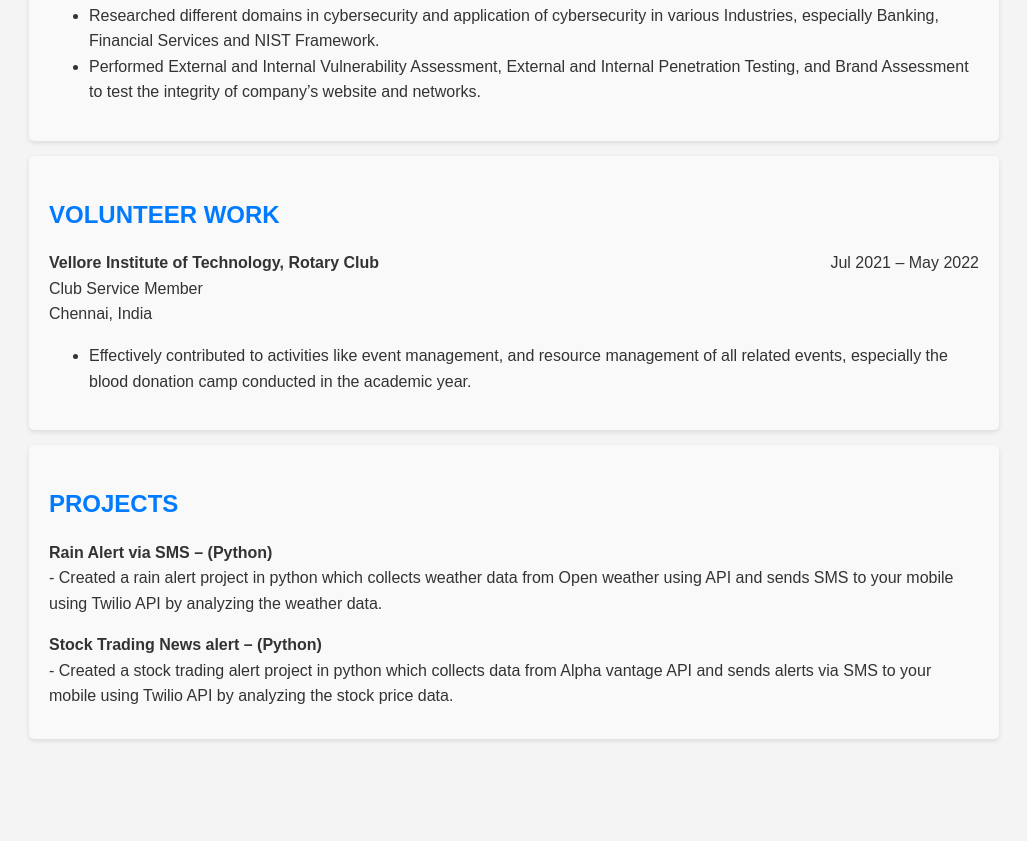
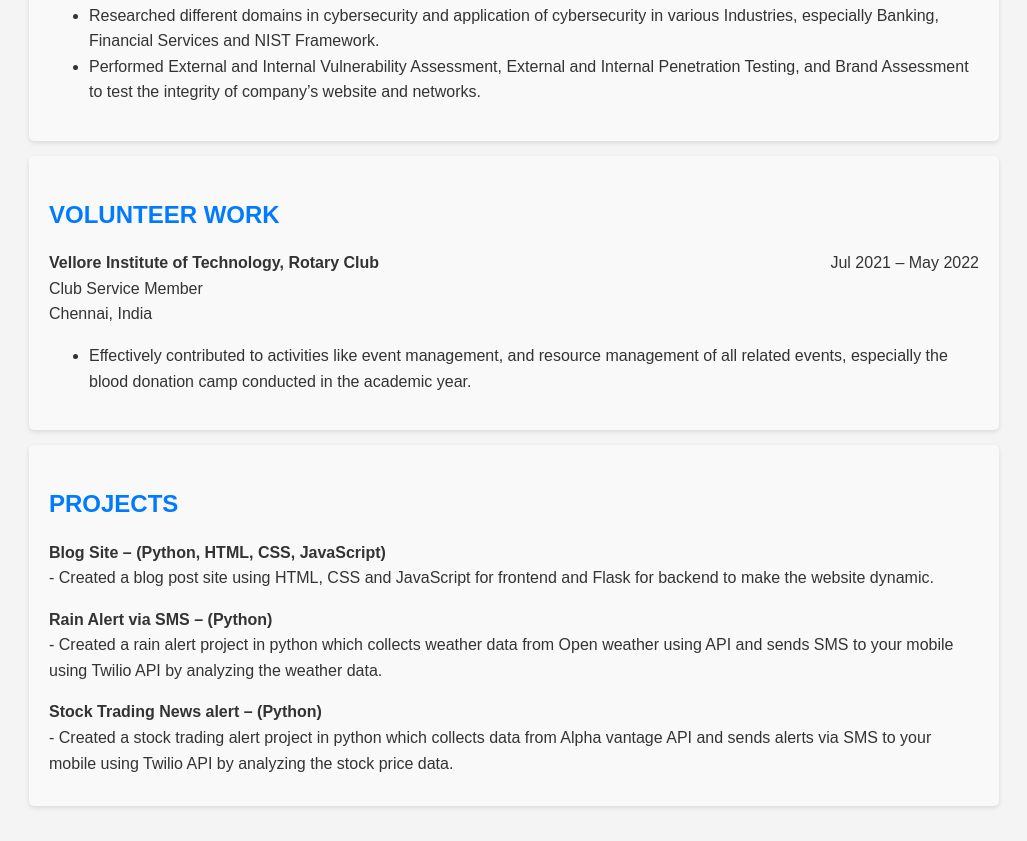
Before and after one commit to sukkrishvar-vijay/Portfolio, a plain HTML site: page index.html in a window 1280 px wide. Shown: the part 1508-2349 px from the top of the page, without its empty margins (126-1153 px from the left). Before the commit the page ends 2282 px from the top, so only its background shows below. Drawn offline with Linux system fonts and the light colour scheme.

Commit message:
Update index.html

```diff
--- a/index.html
+++ b/index.html
@@ -71,6 +71,8 @@
 
 <div class="section">
   <h2>PROJECTS</h2>
+    <p><strong>Blog Site – (Python, HTML, CSS, JavaScript)</strong><br>
+  - Created a blog post site using HTML, CSS and JavaScript for frontend and Flask for backend to make the website dynamic.</p>
   <p><strong>Rain Alert via SMS – (Python)</strong><br>
   - Created a rain alert project in python which collects weather data from Open weather using API and sends SMS to your mobile using Twilio API by analyzing the weather data.</p>
   <p><strong>Stock Trading News alert – (Python)</strong><br>
```
